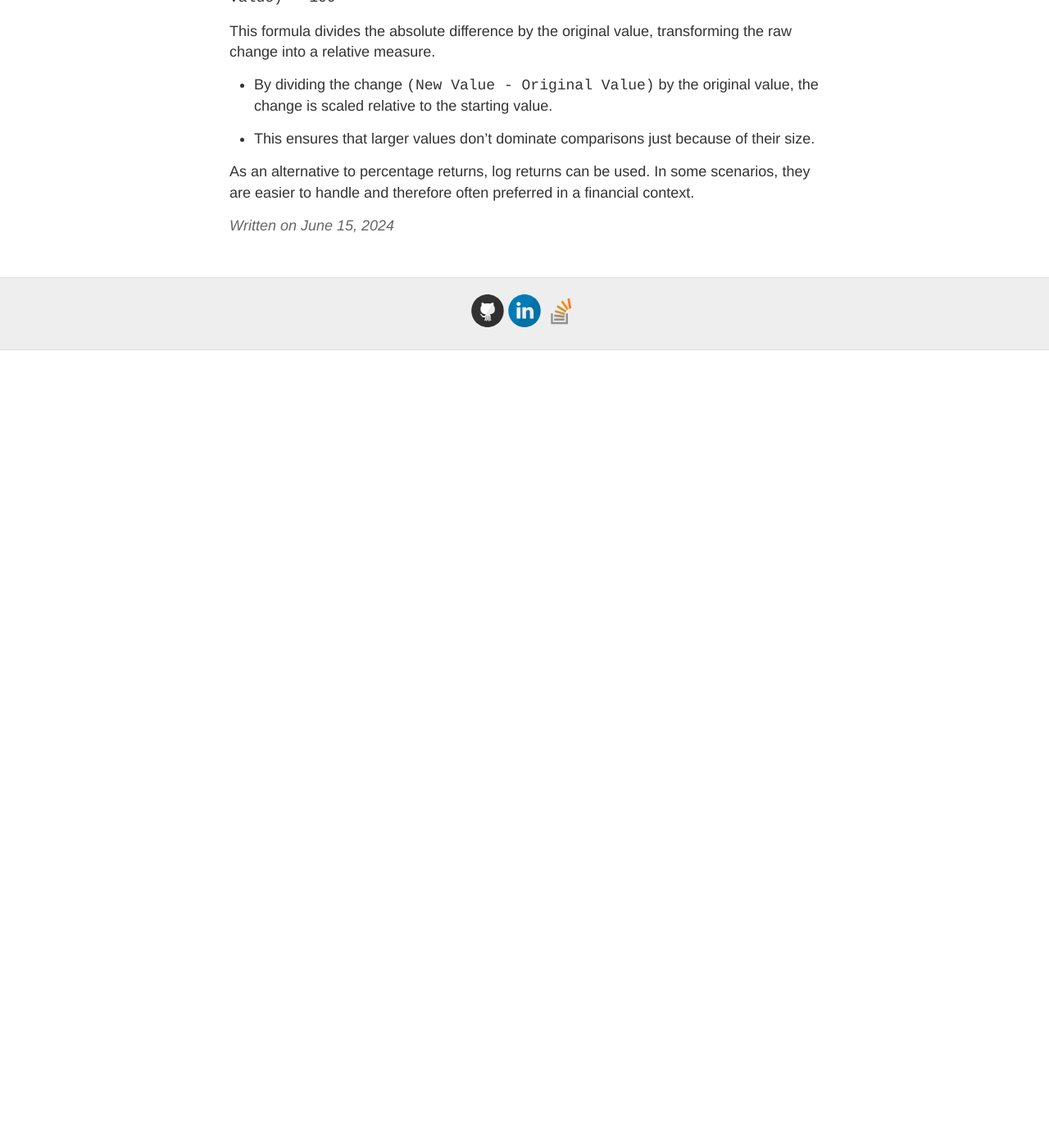
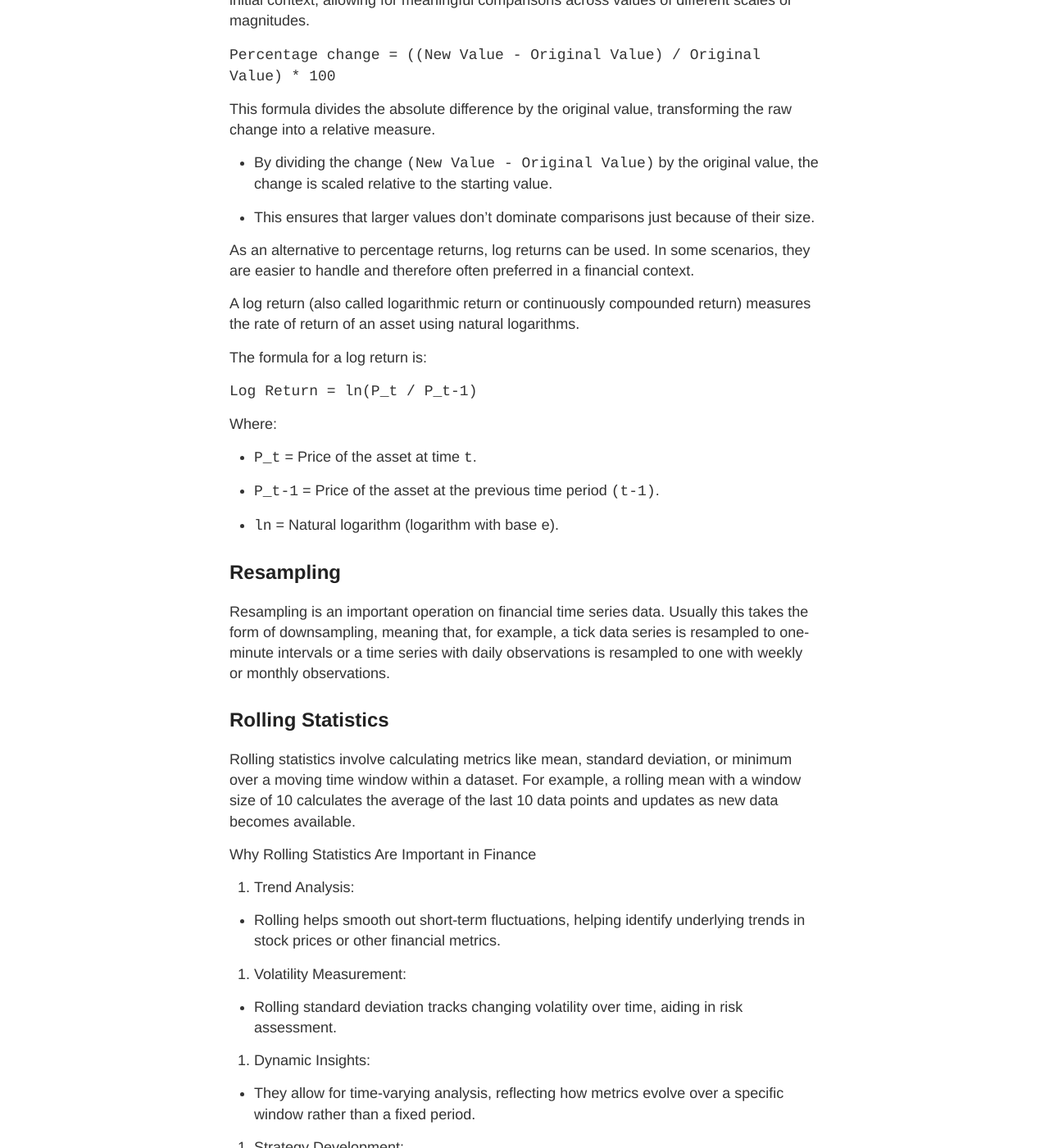
Before and after one commit to gutucristian/gutucristian.github.io, a Jekyll site: the page built from _posts/2024-06-15-Machine-Leaning-For-Trading.md, in a window 1280 px wide and 1400 px high, scrolled down 982 px. Shown: the whole window at 82% size. Built offline with Jekyll 4.4.1, drawn with Linux system fonts in a browser that asks for light colours; our own code applies the rules of GitHub Pages for plain Markdown files; before the commit the page ends 1409 px from its top, so only the background shows below that; some of the changed text lies outside the part shown.

Commit message:
Update 2024-06-15-Machine-Leaning-For-Trading.md

```diff
--- a/_posts/2024-06-15-Machine-Leaning-For-Trading.md
+++ b/_posts/2024-06-15-Machine-Leaning-For-Trading.md
@@ -24,5 +30,84 @@ This formula divides the absolute difference by the original value, transforming
 
 - This ensures that larger values don’t dominate comparisons just because of their size.
 
+As an alternative to percentage returns, log returns can be used. In some scenarios, they are easier to handle and therefore often preferred in a financial context.
 
-As an alternative to percentage returns, log returns can be used. In some scenarios, they are easier to handle and therefore often preferred in a financial context.
+A log return (also called logarithmic return or continuously compounded return) measures the rate of return of an asset using natural logarithms.
+
+The formula for a log return is:
+
+`Log Return = ln(P_t / P_t-1)`
+
+Where:
+
+- `P_t` = Price of the asset at time `t`.
+
+- `P_t-1` = Price of the asset at the previous time period `(t-1)`.
+
+- `ln` = Natural logarithm (logarithm with base `e`).
+
+## Resampling
+
+Resampling is an important operation on financial time series data. Usually this takes the form of downsampling, meaning that, for example, a tick data series is resampled to one-minute intervals or a time series with daily observations is resampled to one with weekly or monthly observations.
+
+## Rolling Statistics
+
+Rolling statistics involve calculating metrics like mean, standard deviation, or minimum over a moving time window within a dataset. For example, a rolling mean with a window size of 10 calculates the average of the last 10 data points and updates as new data becomes available.
+
+Why Rolling Statistics Are Important in Finance
+
+1. Trend Analysis:
+
+- Rolling helps smooth out short-term fluctuations, helping identify underlying trends in stock prices or other financial metrics.
+
+2. Volatility Measurement:
+
+- Rolling standard deviation tracks changing volatility over time, aiding in risk assessment.
+
+3. Dynamic Insights:
+
+- They allow for time-varying analysis, reflecting how metrics evolve over a specific window rather than a fixed period.
+
+4. Strategy Development:
+
+- Used in trading strategies, such as comparing rolling short-term and long-term moving averages to generate buy/sell signals.
+
+## Technical Analysis Example
+
+Rolling statistics are a major tool in the so-called **technical analysis** of stocks.
+
+A decades-old trading strategy based on technical analysis is using two simple moving averages (SMAs). The idea is that the trader should go long on a stock (or financial instrument in general) when the shorter-term SMA is above the longer-term SMA and should go short when the opposite holds true.
+
+Here's why this makes sense:
+
+**Short-term SMA** reflects more recent price changes, making it **sensitive to the latest market movements**.
+
+**Long-term SMA** smooths out fluctuations over a longer period, reflecting the **broader trend**.
+
+When the short-term SMA crosses above the long-term SMA:
+
+- It suggests that recent prices are rising faster than the long-term trend, signaling potential upward momentum (a bullish signal to “go long”).
+
+When the short-term SMA crosses below the long-term SMA:
+
+- It suggests that recent prices are falling compared to the long-term trend, signaling downward momentum (a bearish signal to “go short”).
+
+**Example of the Strategy in Action**
+
+- Short-term SMA: 10-day moving average.
+
+- Long-term SMA: 50-day moving average.
+
+- Buy Signal: The 10-day SMA crosses above the 50-day SMA.
+
+- Sell Signal: The 10-day SMA crosses below the 50-day SMA.
+
+This provides clear, rules-based guidance for entering and exiting trades.
+
+**Limitations**
+
+- **Lagging Indicator:** SMAs react after price movements, potentially causing delayed entry or exit signals.
+
+- **False Signals:** During choppy or sideways markets, frequent crossovers can lead to false signals.
+
+- **Doesn’t Predict Direction:** The strategy identifies trends but doesn’t guarantee their continuation.
```
Also changed, not shown: other parts of _posts/2024-06-15-Machine-Leaning-For-Trading.md (+7 -1 lines).
